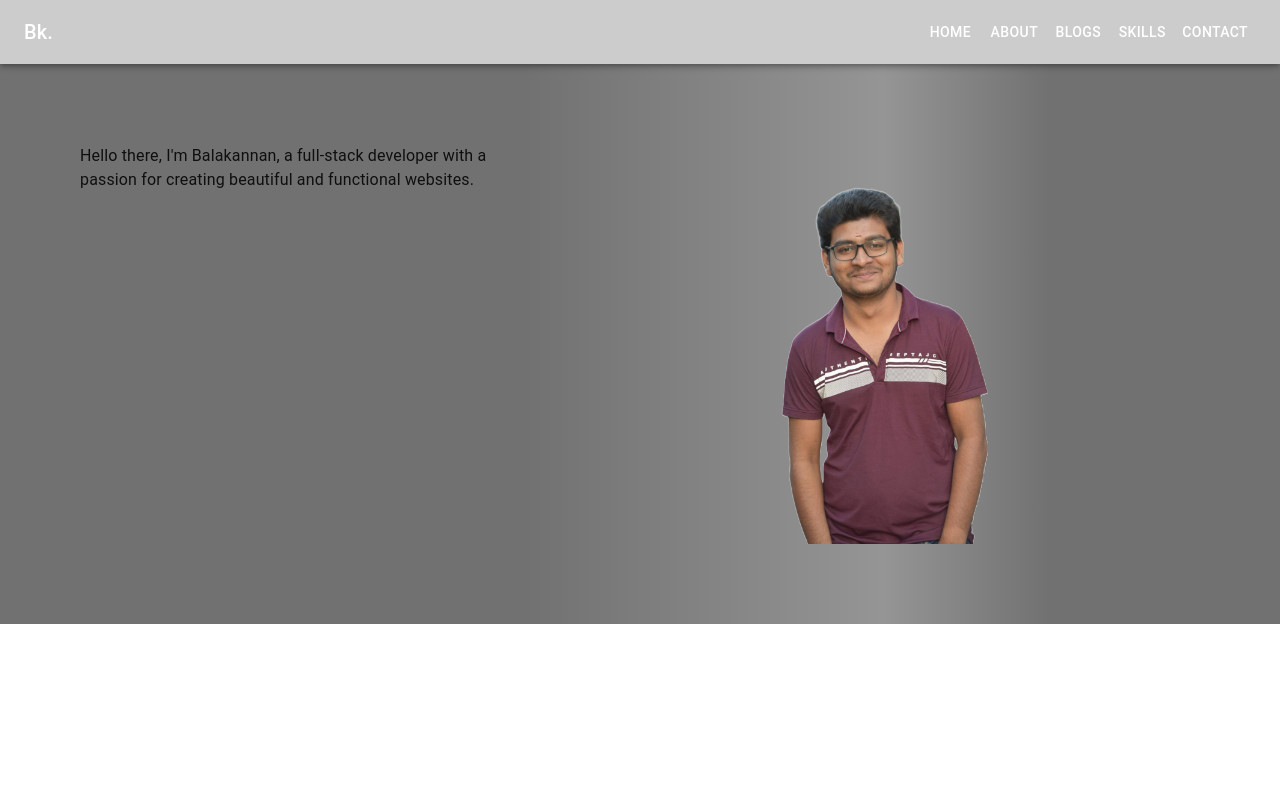
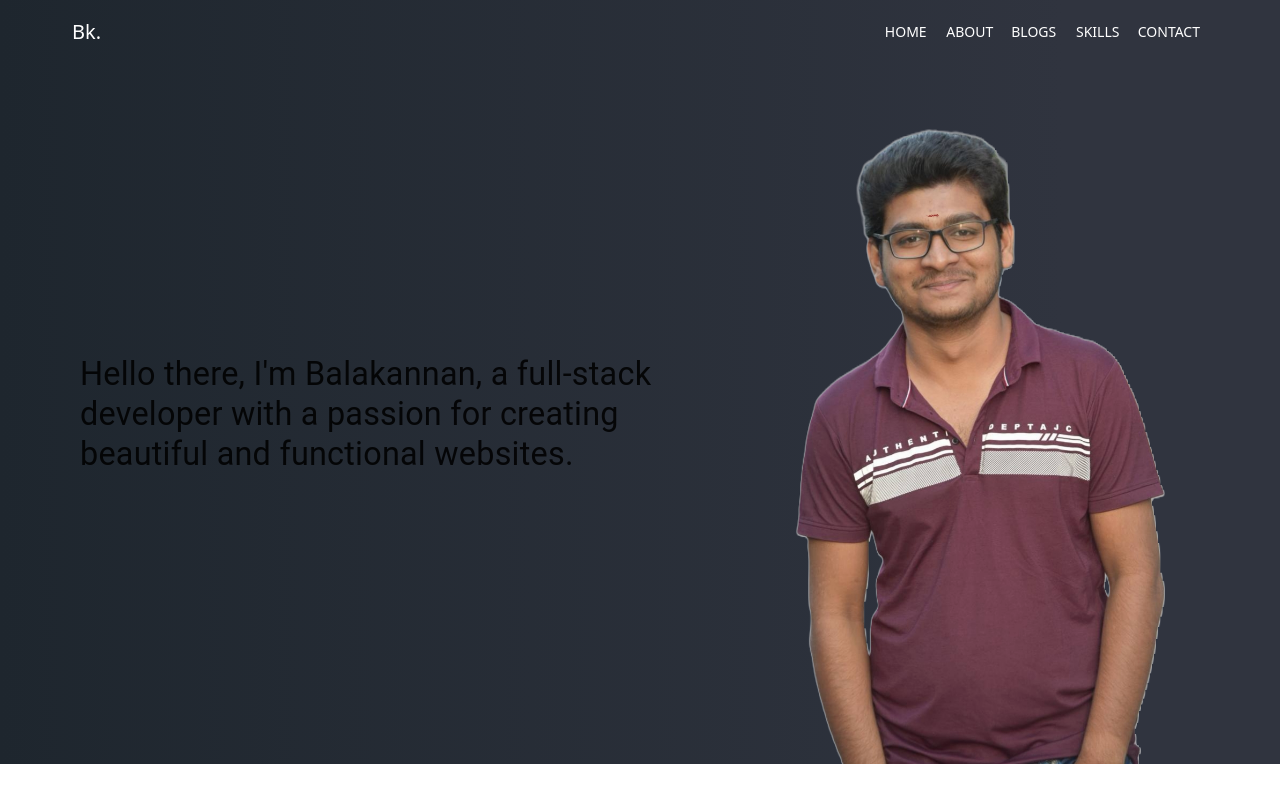
Before and after one commit to balakannan1357/balakannan1357.github.io, a React (Vite) app: page / in a window 1280 px wide. Built offline with nearby package versions, Linux system fonts and the light colour scheme.

Commit message:
update: home page

```diff
--- a/src/App.tsx
+++ b/src/App.tsx
@@ -1,13 +1,19 @@
+import Box from "@mui/material/Box";
 import "./App.css";
 import DrawerAppBar from "./components/AppBar";
 import Home from "./components/Home";
 
 function App() {
   return (
-    <>
+    <Box
+      sx={{
+        background:
+          "linear-gradient(90deg, rgba(30,38,46,1) 0%, rgba(48,52,63,1) 83%)",
+      }}
+    >
       <DrawerAppBar />
       <Home />
-    </>
+    </Box>
   );
 }
 
--- a/src/components/AppBar.tsx
+++ b/src/components/AppBar.tsx
@@ -13,6 +13,7 @@ import ListItemButton from "@mui/material/ListItemButton";
 import ListItemText from "@mui/material/ListItemText";
 import Button from "@mui/material/Button";
 import ScrollToTop from "./ScrollToTop";
+import { createTheme, ThemeProvider } from "@mui/material/styles";
 
 const drawerWidth = 200;
 const navItems = [
@@ -51,10 +52,23 @@ export default function DrawerAppBar() {
   const container =
     window !== undefined ? () => window.document.body : undefined;
 
+  const theme = createTheme({
+    typography: {
+      fontFamily: "system-ui",
+    },
+  });
+
   return (
-    <>
+    <ThemeProvider theme={theme}>
       <CssBaseline />
-      <AppBar component="nav" sx={{ bgcolor: "#ccc" }}>
+      <AppBar
+        component="nav"
+        sx={{
+          background: "transparent",
+          boxShadow: "none",
+          paddingInline: "3em",
+        }}
+      >
         <Toolbar>
           <IconButton
             color="inherit"
@@ -103,6 +117,6 @@ export default function DrawerAppBar() {
       </nav>
       <Toolbar id="back-to-top-anchor" />
       <ScrollToTop querySelector="#back-to-top-anchor" />
-    </>
+    </ThemeProvider>
   );
 }
--- a/src/components/Home.tsx
+++ b/src/components/Home.tsx
@@ -1,33 +1,39 @@
+import { ThemeProvider } from "@emotion/react";
+import { createTheme, responsiveFontSizes, Typography } from "@mui/material";
 import Box from "@mui/material/Box";
-import Card from "@mui/material/Card";
 import CardMedia from "@mui/material/CardMedia";
 
 function Home() {
+  let theme = createTheme();
+  theme = responsiveFontSizes(theme);
   return (
-    <>
+    <ThemeProvider theme={theme}>
       <Box
         sx={{
-          p: "5em",
+          paddingInline: "5em",
           display: "flex",
-          background:
-            "linear-gradient(90deg, rgba(113,113,113,1) 41%, rgba(149,149,149,1) 69%, rgba(113,113,113,1) 82%)",
+          alignItems: "center",
         }}
       >
-        <div>
+        <Typography variant="h4">
           Hello there, I'm Balakannan, a full-stack developer with a passion for
           creating beautiful and functional websites.
-        </div>
+        </Typography>
         <CardMedia
           component="img"
-          height="400"
+          height="700"
           width="200"
           image="/src/assets/bk-bg-removed.png"
           alt={"alt"}
           title={"titleasdasdsada"}
-          sx={{ padding: "1em 1em 0 1em", objectFit: "contain" }}
+          sx={{
+            padding: "1em 1em 0 1em",
+            objectFit: "contain",
+            // WebkitFilter: "drop-shadow(1px 1px 1px #000)",
+          }}
         />
       </Box>
-    </>
+    </ThemeProvider>
   );
 }
 export default Home;
```
